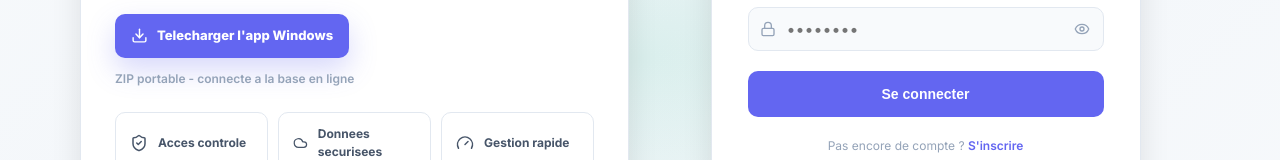
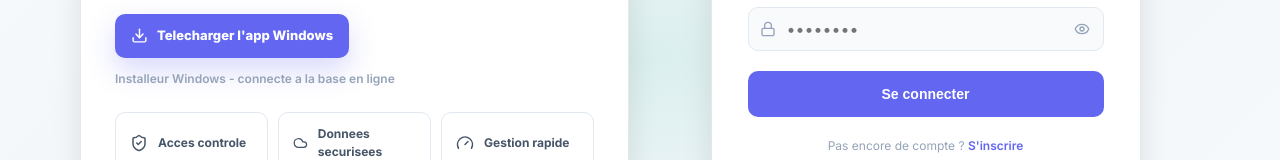
Before and after one commit to islam-ch001/autoloc, a React (Vite) app: page /login in a window 1280 px wide. Shown: the part 342-502 px from the top of the page. Built offline with nearby package versions, Linux system fonts and the light colour scheme; no server answers.

Commit message:
feat(download): lien vers nouvel installeur Windows .exe (au lieu du ZIP portable)

```diff
--- a/src/pages/Login.jsx
+++ b/src/pages/Login.jsx
@@ -5,7 +5,7 @@ import { useAuth } from '../context/AuthContext';
 import { useT } from '../context/LanguageContext';
 import { useTheme } from '../context/ThemeContext';
 
-const WINDOWS_DOWNLOAD_URL = 'https://github.com/islam-ch001/autoloc/releases/download/autoloc-windows-online-2026-05-20/AutoLoc-Windows-Portable.zip';
+const WINDOWS_DOWNLOAD_URL = 'https://github.com/islam-ch001/autoloc/releases/download/autoloc-windows-installer-v1.0.0/AutoLoc-Setup.exe';
 
 export default function Login() {
   const { login, signupRequest, signupVerify, signupResend, forgotPassword, resetPassword } = useAuth();
@@ -130,7 +130,7 @@ export default function Login() {
               <Download size={17} />
               Telecharger l'app Windows
             </a>
-            <span style={styles.downloadMeta}>ZIP portable - connecte a la base en ligne</span>
+            <span style={styles.downloadMeta}>Installeur Windows - connecte a la base en ligne</span>
           </div>
           <div style={styles.featureGrid} className="login-features">
             <div style={styles.featureItem}><ShieldCheck size={18} /><span>Acces controle</span></div>
```
